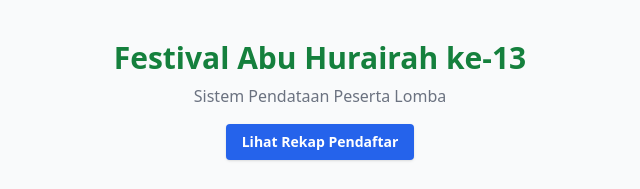
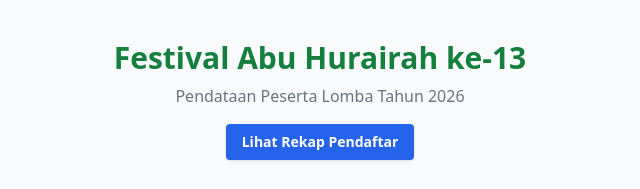
Before and after one commit to abdullahsarkawi669-dotcom/festival, a plain HTML site: page index.html in a window 1280 px wide. Shown: the top 189 px of the page, 320-960 px from the left. Drawn offline with nearby package versions, Linux system fonts and the light colour scheme.

Commit message:
Update subtitle for the festival event

```diff
--- a/index.html
+++ b/index.html
@@ -25,7 +25,7 @@
     <div id="app" class="max-w-5xl mx-auto p-4 md:p-6 mt-4">
         <div class="text-center mb-8 relative">
             <h1 class="text-3xl font-bold text-green-700 mb-2">Festival Abu Hurairah ke-13</h1>
-            <p class="text-gray-500" id="subtitle">Sistem Pendataan Peserta Lomba</p>
+            <p class="text-gray-500" id="subtitle">Pendataan Peserta Lomba Tahun 2026</p>
             <button onclick="bukaDashboardRekap()" class="mt-4 px-4 py-2 bg-blue-600 text-white text-sm font-bold rounded shadow hover:bg-blue-700 transition">Lihat Rekap Pendaftar</button>
         </div>
 
```
